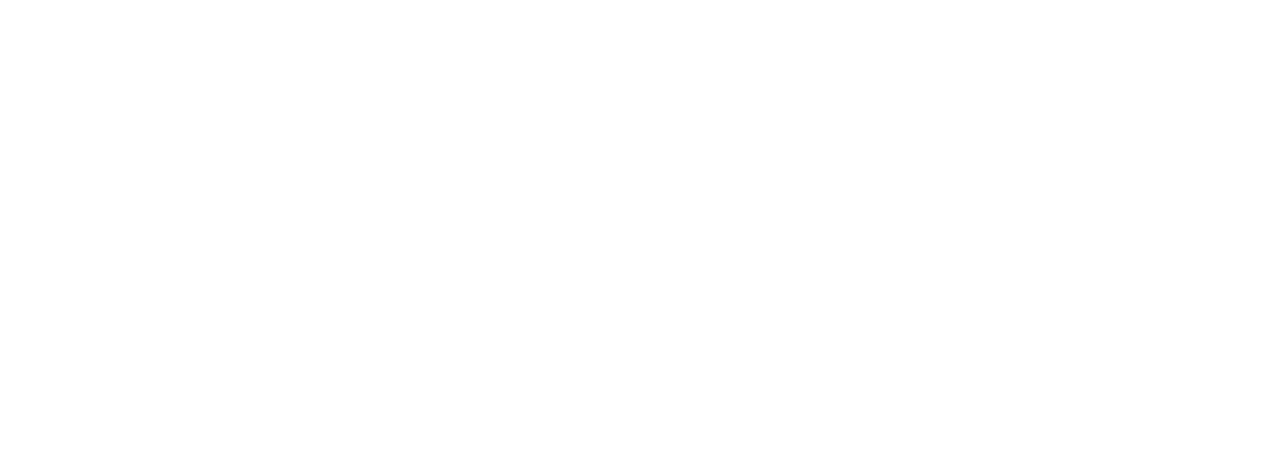
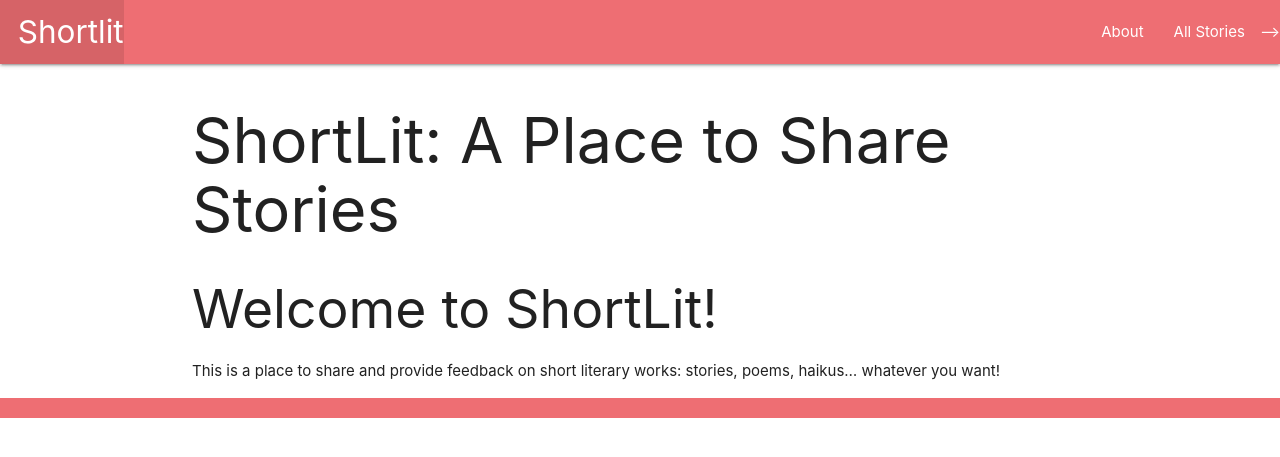
Before and after one commit to StuK359/shortlit, a Django app: page /about/ in a window 1280 px wide. Before the commit the part shown is empty. Shown: the top 457 px of the page. Run offline with Django 3.2, Linux system fonts and the light colour scheme.

Commit message:
about A Book

```diff
--- a/shortlit/main_app/templates/about.html
+++ b/shortlit/main_app/templates/about.html
@@ -0,0 +1,7 @@
+{% extends "base.html" %}
+{% block content %}
+<h1>ShortLit: A Place to Share Stories</h1>
+
+<h2>Welcome to ShortLit!</h2>
+<p>This is a place to share and provide feedback on short literary works: stories, poems, haikus… whatever you want!</p>
+{% endblock %}
--- a/shortlit/main_app/templates/base.html
+++ b/shortlit/main_app/templates/base.html
@@ -6,7 +6,7 @@
   <meta charset="UTF-8">
   <meta name="viewport" content="width=device-width, initial-scale=1.0">
   <meta http-equiv="X-UA-Compatible" content="ie=edge">
-  <title>Cat Collector</title>
+  <title>ShortLit</title>
   <link rel="stylesheet" href="https://cdnjs.cloudflare.com/ajax/libs/materialize/1.0.0/css/materialize.min.css">
   <link rel="stylesheet" type="text/css" href="{% static 'css/style.css' %}">
 </head>
@@ -19,7 +19,7 @@
         </ul>
         <ul class="right">
           <li><a href="/about">About</a></li>
-          <!-- <li><a href="/cats">View All My Cats</a></li> -->
+          <li><a href="/stories">All Stories</a></li> -->
         </ul>
       </div>
     </nav>
```
